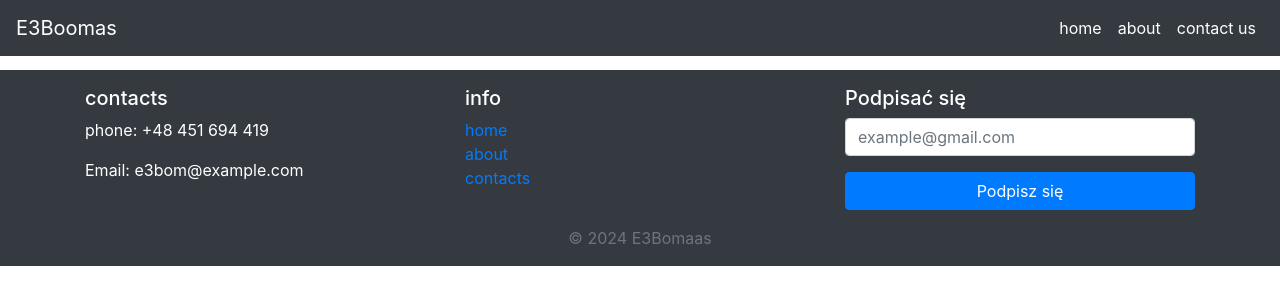
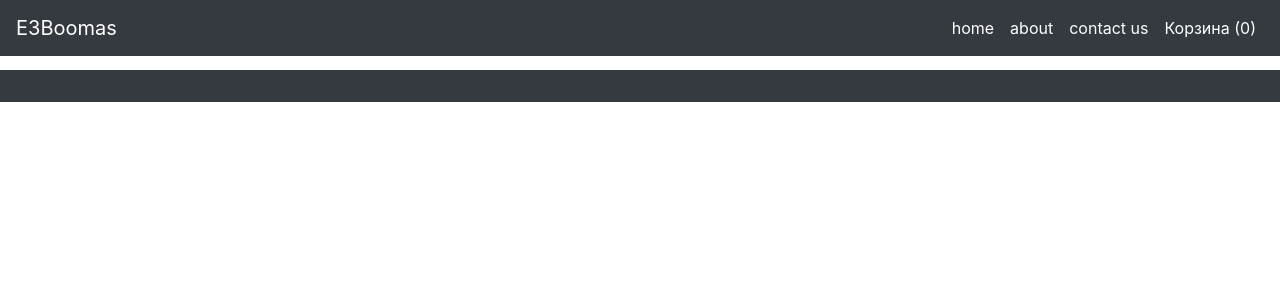
Before and after one commit to BillShalker/E3Boomas, a Django app: template templates/store/base.html in a window 1280 px wide. Shown: the top 305 px of the page. Run offline with Django 5.2, Linux system fonts and the light colour scheme; the template is opened without the code that fills it, so the values that code supplies are empty; some libraries are stand-ins or nearby versions.

Commit message:
shopping cart unstable v0.01 added

```diff
--- a/store/urls.py
+++ b/store/urls.py
@@ -5,4 +5,12 @@ from django.conf.urls.static import static
 
 urlpatterns = [
     path('home/', views.home, name='home'),  # create home url
+
+    # Существующие URL-адреса
+    path('add_to_cart/<int:product_id>/', views.add_to_cart, name='add_to_cart'),
+    path('update_cart/', views.update_cart, name='update_cart'),
+    path('remove_from_cart/', views.remove_from_cart, name='remove_from_cart'),
+    path('view_cart/', views.view_cart, name='view_cart'),
+    # Остальные URL-адреса
+
 ]
--- a/templates/store/base.html
+++ b/templates/store/base.html
@@ -7,7 +7,7 @@
     <!-- Подключение Bootstrap CSS -->
     <link rel="stylesheet" href="https://stackpath.bootstrapcdn.com/bootstrap/4.5.2/css/bootstrap.min.css">
     <style>
-        /* CSS для фиксированного навбара */
+        /* Существующие стили */
         body {
             padding-top: 56px;
         }
@@ -18,25 +18,27 @@
             }
         }
 
-        /* Настройка цвета и стилей навбара */
         .navbar-custom {
-            background-color: #5484b3; /* Цвет фона */
-            color: #ffffff; /* Цвет текста */
+            background-color: #5484b3;
+            color: #ffffff;
         }
 
         .navbar-custom .navbar-brand, .navbar-custom .navbar-nav .nav-link {
-            color: #ffffff; /* Цвет ссылок и текста бренда */
+            color: #ffffff;
         }
 
         .navbar-custom .navbar-nav .nav-link:hover {
-            color: #aaaaaa; /* Цвет ссылок при наведении */
+            color: #aaaaaa;
         }
 
+        /* Стили для модального окна корзины */
+        #cartModal .modal-body {
+            max-height: 400px;
+            overflow-y: auto;
+        }
     </style>
-
 </head>
 <body>
-<!-- Хедер сайта -->
 <header>
     <nav class="navbar navbar-expand-lg navbar-dark bg-dark fixed-top navbar-custom">
         <a class="navbar-brand" href="#">E3Boomas</a>
@@ -46,7 +48,7 @@
         </button>
         <div class="collapse navbar-collapse" id="navbarNav">
             <ul class="navbar-nav ml-auto">
-                <!--пункты меню -->
+                <!-- Существующие пункты меню -->
                 <li class="nav-item">
                     <a class="nav-link" href="#">home</a>
                 </li>
@@ -56,54 +58,58 @@
                 <li class="nav-item">
                     <a class="nav-link" href="#">contact us</a>
                 </li>
+                <!-- Кнопка корзины -->
+                <li class="nav-item">
+                    <a class="nav-link" href="#" id="cart-button">Корзина (<span id="cart-count">0</span>)</a>
+                </li>
             </ul>
         </div>
     </nav>
 </header>
 
-<!-- Основное содержимое страницы -->
 <main>
     {% block content %}
         <!-- Это место для содержимого каждой отдельной страницы -->
     {% endblock %}
 </main>
 
-<!-- Футер сайта -->
 <footer class="footer mt-auto py-3 bg-dark text-white">
-    <div class="container">
-        <div class="row">
-            <div class="col-lg-4">
-                <h5>contacts</h5>
-                <p>phone: +48 451 694 419</p>
-                <p>Email: e3bom@example.com</p>
+    <!-- Содержимое футера -->
+</footer>
+
+<!-- Модальное окно корзины -->
+<div class="modal fade" id="cartModal" tabindex="-1" role="dialog" aria-labelledby="cartModalLabel" aria-hidden="true">
+    <div class="modal-dialog" role="document">
+        <div class="modal-content">
+            <div class="modal-header">
+                <h5 class="modal-title" id="cartModalLabel">Ваша корзина</h5>
+                <button type="button" class="close" data-dismiss="modal" aria-label="Close">
+                    <span aria-hidden="true">&times;</span>
+                </button>
             </div>
-            <div class="col-lg-4">
-                <h5>info</h5>
-                <ul class="list-unstyled">
-                    <li><a href="#">home</a></li>
-                    <li><a href="#">about</a></li>
-                    <li><a href="#">contacts</a></li>
-                </ul>
+            <div class="modal-body">
+                <!-- Содержимое корзины будет загружаться сюда -->
             </div>
-            <div class="col-lg-4">
-                <h5>Podpisać się</h5>
-                <form>
-                    <div class="form-group">
-                        <input type="email" class="form-control" placeholder="example@gmail.com">
-                    </div>
-                    <button type="submit" class="btn btn-primary btn-block">Podpisz się</button>
-                </form>
+            <div class="modal-footer">
+                <button type="button" class="btn btn-secondary" data-dismiss="modal">Продолжить покупки</button>
+                <button type="button" class="btn btn-primary">Оформить заказ</button>
             </div>
         </div>
     </div>
-    <div class="container text-center mt-3">
-        <span class="text-muted">© 2024 E3Bomaas</span>
-    </div>
-</footer>
+</div>
 
 <!-- Подключение Bootstrap JS и скриптов -->
 <script src="https://code.jquery.com/jquery-3.5.1.slim.min.js"></script>
 <script src="https://cdn.jsdelivr.net/npm/@popperjs/core@2.5.4/dist/umd/popper.min.js"></script>
 <script src="https://stackpath.bootstrapcdn.com/bootstrap/4.5.2/js/bootstrap.min.js"></script>
+<script>
+    // Пример JavaScript для управления модальным окном корзины
+    $(document).ready(function () {
+        $('#cart-button').click(function () {
+            $('#cartModal').modal('show');
+            // Загрузите содержимое корзины AJAX'ом и отобразите здесь
+        });
+    });
+</script>
 </body>
 </html>
```
Also changed, not shown: store/models.py (+12 -0 lines), store/views.py (+73 -2 lines), templates/store/home.html (+51 -6 lines), templates/store/view_cart.html (added, +19 -0 lines), db.sqlite3, static/media/products/Frame_2.jpg (added), static/media/products/photo_2024-03-11_17.41.27_BE5U7GK.jpeg (added), static/media/products/photo_2024-03-11_17.41.27_XsQiNOd.jpeg (added), store/migrations/0005_alter_product_picture_cartitem.py (added), 1 other file.
